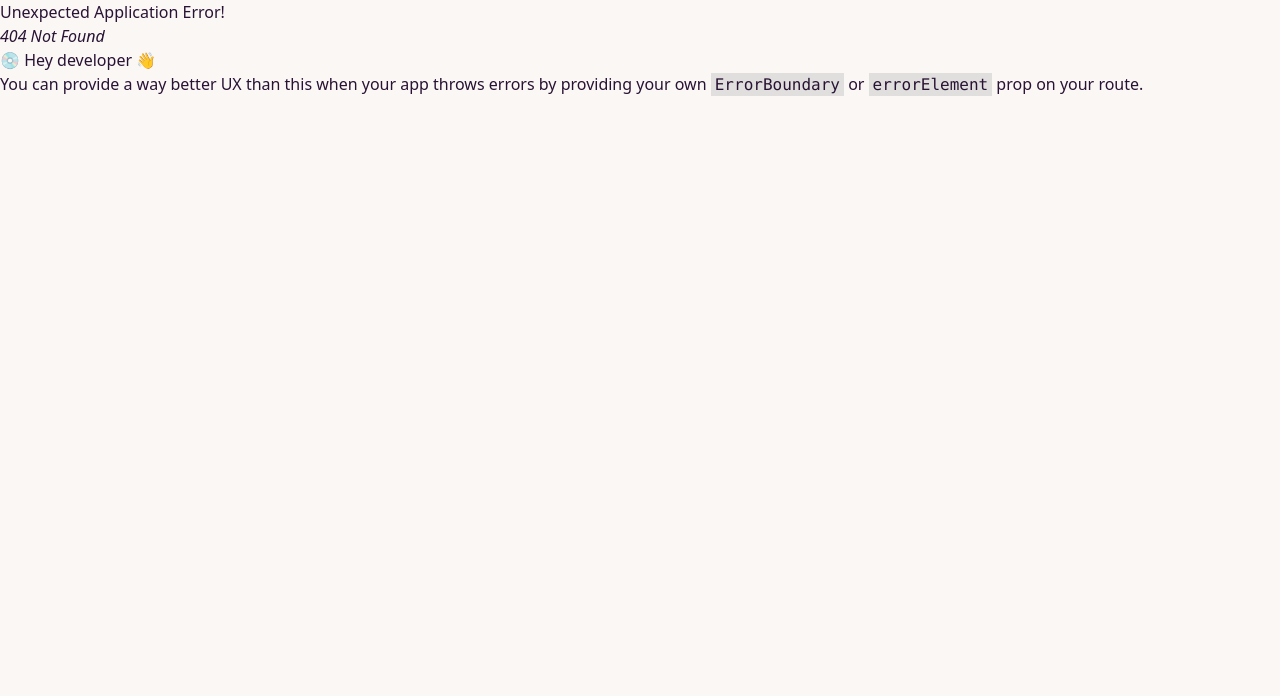
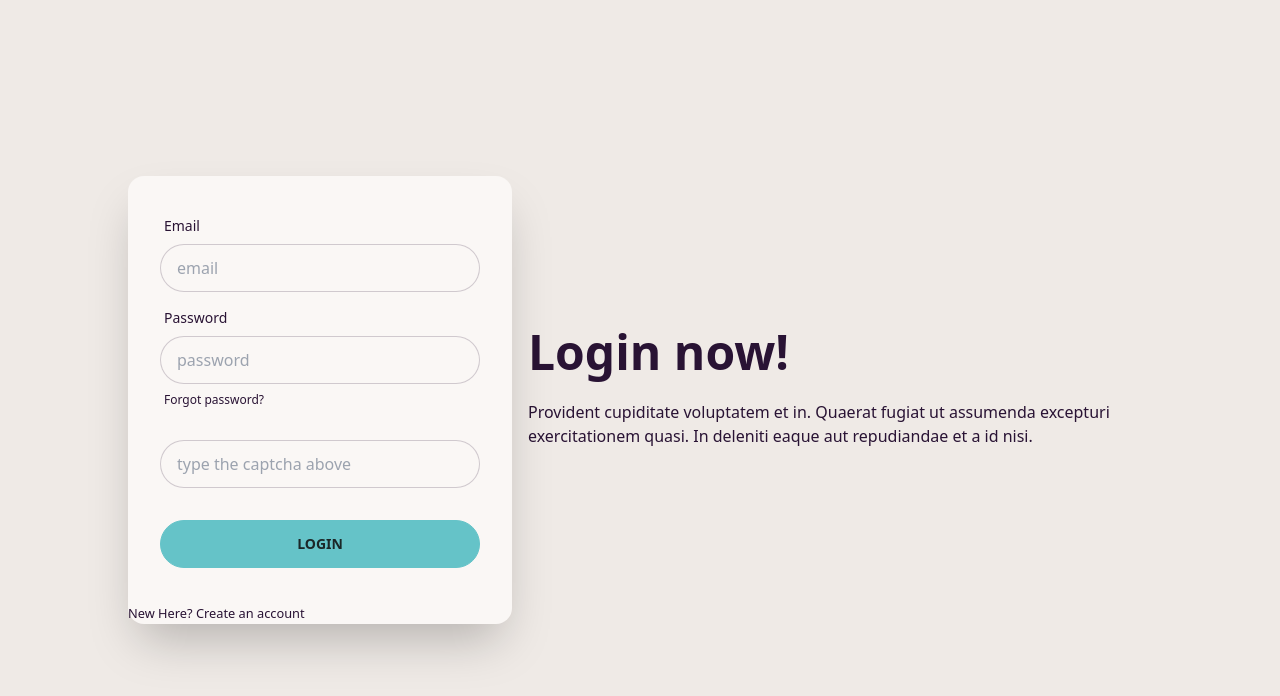
Before and after one commit to Saif-Rahman-801/Bistro-boss-client, a React (Vite) app: page /login in a window 1280 px wide. Before the commit this address had no page. Shown: the top 696 px of the page. Built offline with nearby package versions, Linux system fonts and the light colour scheme.

Commit message:
login form created

```diff
--- a/src/Layout/Main.jsx
+++ b/src/Layout/Main.jsx
@@ -1,15 +1,17 @@
-import { Outlet } from "react-router-dom";
+import { Outlet, useLocation } from "react-router-dom";
 import Footer from "../Pages/Shared/Footer/Footer";
 import Navbar from "../Pages/Shared/Navbar/Navbar";
 
 const Main = () => {
-    return (
-        <div>
-            <Navbar />
-            <Outlet />
-            <Footer />
-        </div>
-    );
+  const location = useLocation();
+  const noHeaderFooter = location.pathname.includes("login");
+  return (
+    <div>
+      {noHeaderFooter || <Navbar />}
+      <Outlet />
+      {noHeaderFooter || <Footer />}
+    </div>
+  );
 };
 
 export default Main;
--- /dev/null
+++ b/src/Pages/Login/Login.jsx
@@ -0,0 +1,84 @@
+import { Helmet } from "react-helmet-async";
+import { Link } from "react-router-dom";
+
+const Login = () => {
+  const handleLogin = (e) => {
+    e.preventDefault();
+  };
+
+  return (
+    <>
+      <Helmet>
+        <title>Bistro Boss | Login</title>
+      </Helmet>
+      <div className="hero min-h-screen bg-base-200">
+        <div className="hero-content flex-col md:flex-row-reverse">
+          <div className="text-center md:w-1/2 lg:text-left">
+            <h1 className="text-5xl font-bold">Login now!</h1>
+            <p className="py-6">
+              Provident cupiditate voluptatem et in. Quaerat fugiat ut assumenda
+              excepturi exercitationem quasi. In deleniti eaque aut repudiandae
+              et a id nisi.
+            </p>
+          </div>
+          <div className="card md:w-1/2 max-w-sm shadow-2xl bg-base-100">
+            <form onSubmit={handleLogin} className="card-body">
+              <div className="form-control">
+                <label className="label">
+                  <span className="label-text">Email</span>
+                </label>
+                <input
+                  type="email"
+                  name="email"
+                  placeholder="email"
+                  className="input input-bordered"
+                />
+              </div>
+              <div className="form-control">
+                <label className="label">
+                  <span className="label-text">Password</span>
+                </label>
+                <input
+                  type="password"
+                  name="password"
+                  placeholder="password"
+                  className="input input-bordered"
+                />
+                <label className="label">
+                  <a href="#" className="label-text-alt link link-hover">
+                    Forgot password?
+                  </a>
+                </label>
+              </div>
+              <div className="form-control">
+                <label className="label">{/* <LoadCanvasTemplate /> */}</label>
+                <input
+                  type="text"
+                  name="captcha"
+                  placeholder="type the captcha above"
+                  className="input input-bordered"
+                />
+              </div>
+              <div className="form-control mt-6">
+                {/* TODO: apply disabled for re captcha */}
+                <input
+                  disabled={false}
+                  className="btn btn-primary"
+                  type="submit"
+                  value="Login"
+                />
+              </div>
+            </form>
+            <p>
+              <small>
+                New Here? <Link to="/signup">Create an account</Link>{" "}
+              </small>
+            </p>
+          </div>
+        </div>
+      </div>
+    </>
+  );
+};
+
+export default Login;
--- a/src/Pages/Shared/Navbar/Navbar.jsx
+++ b/src/Pages/Shared/Navbar/Navbar.jsx
@@ -8,6 +8,9 @@
       </li>
       <li>
         <Link to="/menu">Our Menu</Link>
+      </li>
+      <li>
+        <Link to="/login">Login</Link>
       </li>
       <li>
         <Link to={`/order/salad`}>Order</Link>
--- a/src/Routes/Routes.jsx
+++ b/src/Routes/Routes.jsx
@@ -3,6 +3,7 @@
 import Home from "../Pages/Home/Home/Home";
 import Menu from "../Pages/Menu/Menu/Menu";
 import Order from "../Pages/Order/Order/Order";
+import Login from "../Pages/Login/Login";
 
 export const router = createBrowserRouter([
   {
@@ -20,6 +21,10 @@
       {
         path: "/order/:category",
         element: <Order />
+      },
+      {
+        path: "/login",
+        element: <Login />
       }
     ],
   },
--- a/src/hooks/useMenu.jsx
+++ b/src/hooks/useMenu.jsx
@@ -5,7 +5,7 @@
   const [loading, setLoading] = useState(true);
 
   useEffect(() => {
-    fetch("menu.json")
+    fetch("http://localhost:5000/menu")
       .then((res) => res.json())
       .then((data) => {
         setLoading(false);
```
Also changed, not shown: src/Pages/Order/Order/OrderTab.jsx (+30 -5 lines).
